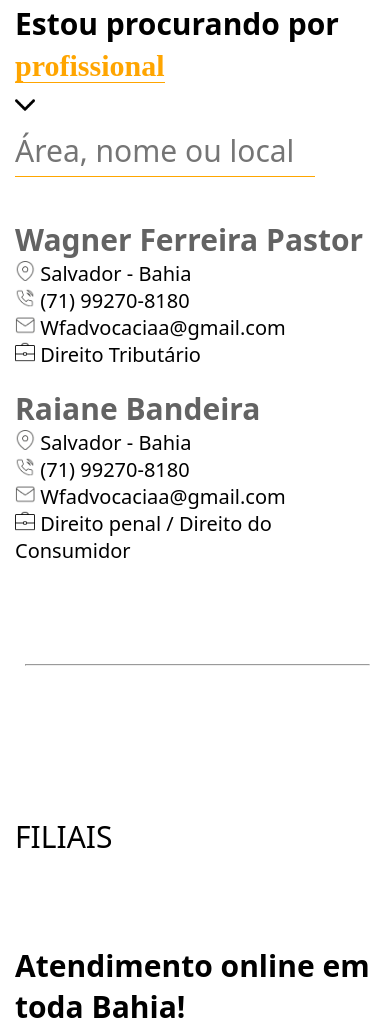
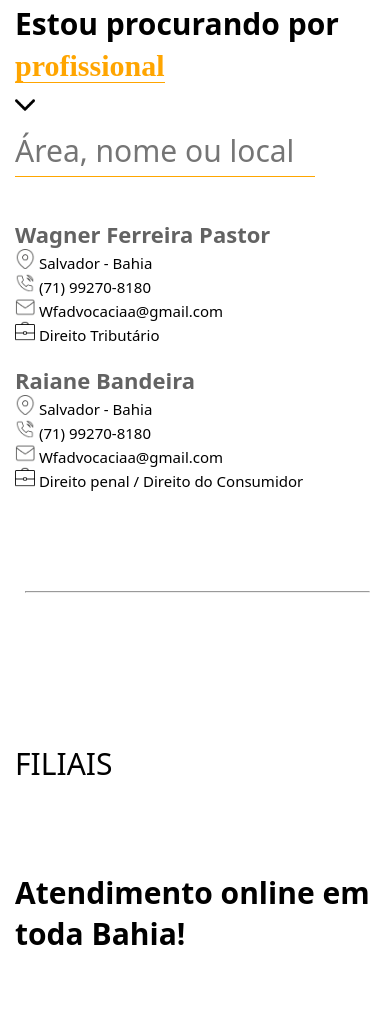
Before and after one commit to FelipeJTomita/wagnerferreira.adv.br, a plain HTML site: page index.html in a window 390 px wide. Shown: the part 875-1894 px from the top of the page. Drawn offline with nearby package versions, Linux system fonts and the light colour scheme.

Commit message:
Update style.css

```diff
--- a/style.css
+++ b/style.css
@@ -543,6 +543,23 @@
       #email{
         padding-right: 60px;
       }
+      #corpo a  {
+        font-size: 22px;
+      }
+      #corpo p3{
+        font-size: 15px;
+
+
+      }
+      #corpo p4{
+        font-size: 15px;
+
+
+      }
+      #corpo p5{
+        font-size: 15px;
+
+      }
 
 
   }
```
